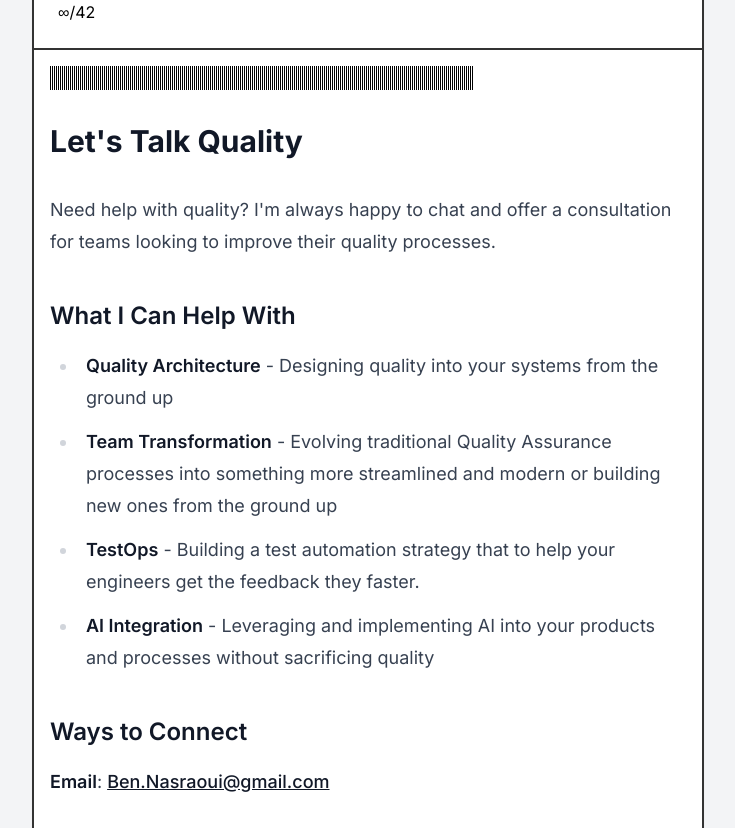
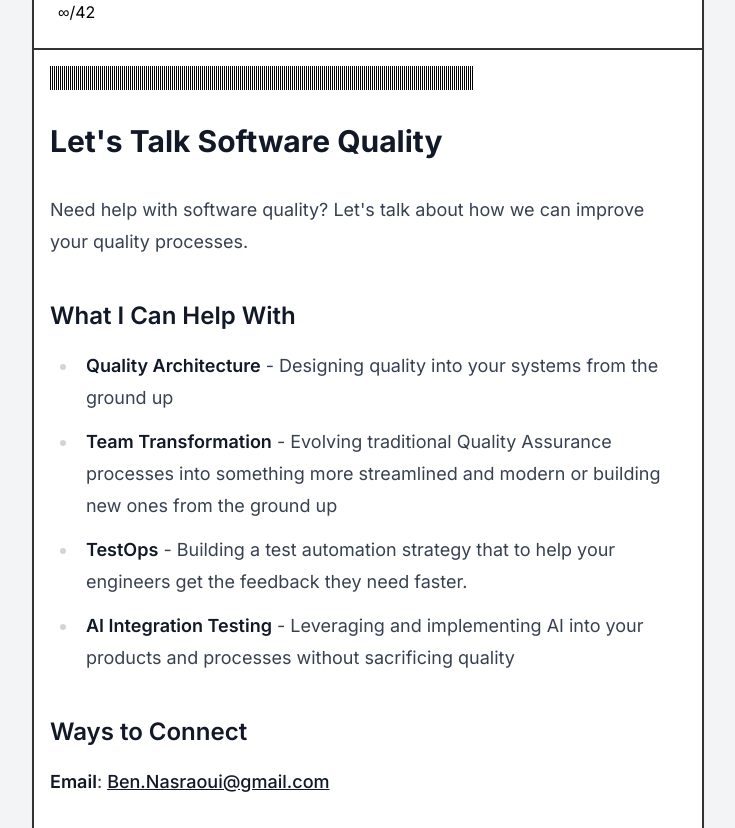
Before and after one commit to BNasraoui/quality.sh, a Next.js app: page /contact in a window 1280 px wide. Shown: the part 620-1448 px from the top of the page, without its empty margins (272-1007 px from the left). Built offline with nearby package versions, Linux system fonts and the light colour scheme.

Commit message:
Update contact page content for clarity and focus on software quality, including improved descriptions for services offered.

```diff
--- a/app/contact/page.tsx
+++ b/app/contact/page.tsx
@@ -9,16 +9,16 @@ export default function ContactPage() {
     totalArticles: "42",
     title: "Get In Touch",
     body: `
-## Let's Talk Quality
+## Let's Talk Software Quality
 
-Need help with quality? I'm always happy to chat and offer a consultation for teams looking to improve their quality processes.
+Need help with software quality? Let's talk about how we can improve your quality processes.
 
 ### What I Can Help With
 
 - **Quality Architecture** - Designing quality into your systems from the ground up
 - **Team Transformation** - Evolving traditional Quality Assurance processes into something more streamlined and modern or building new ones from the ground up
-- **TestOps** - Building a test automation strategy that to help your engineers get the feedback they faster.
-- **AI Integration** - Leveraging and implementing AI into your products and processes without sacrificing quality
+- **TestOps** - Building a test automation strategy that to help your engineers get the feedback they need faster.
+- **AI Integration Testing** - Leveraging and implementing AI into your products and processes without sacrificing quality
 
 ### Ways to Connect
 
```
